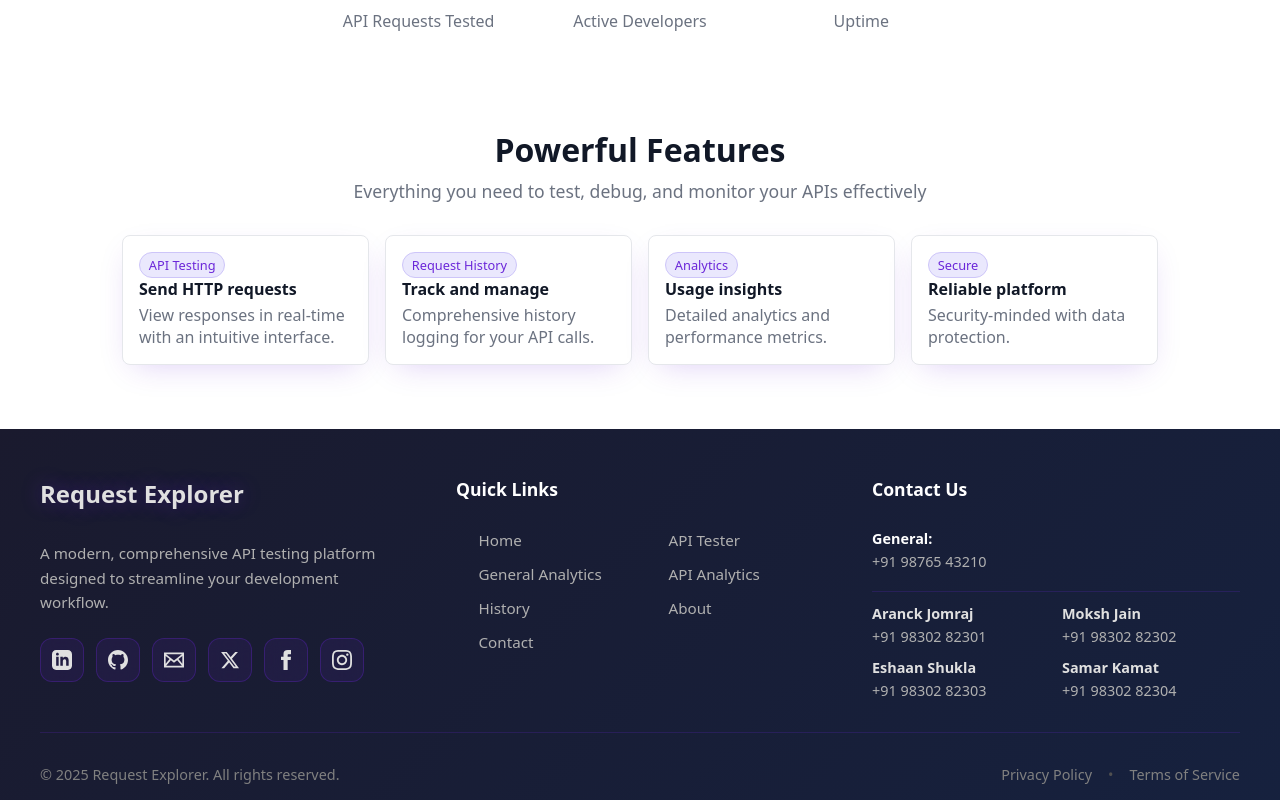
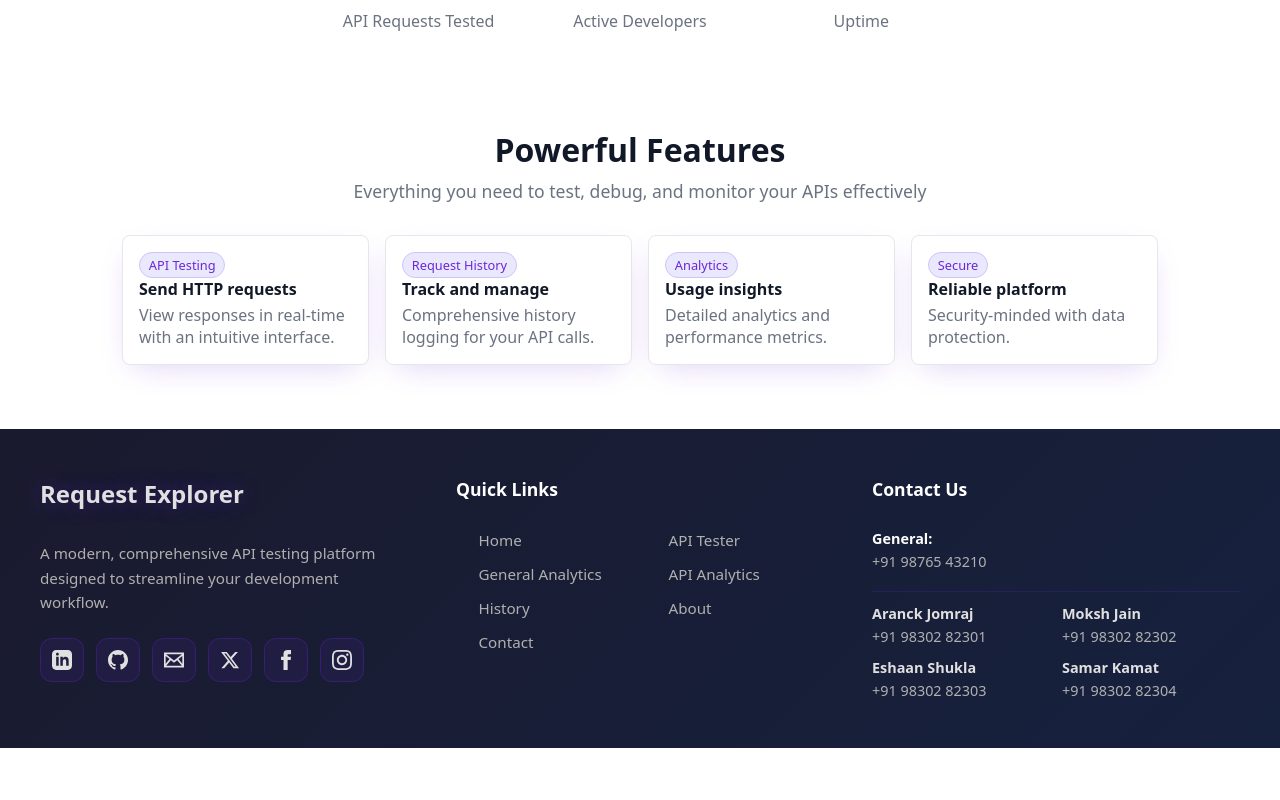
Before and after one commit to Mokshjain131/Postman, an Angular app in the folder Frontend/: page / in a window 1280 px wide. Shown: the part 493-1293 px from the top of the page. After the commit the page ends 1241 px from the top, so only its background shows below. Built offline with nearby package versions, Linux system fonts and the light colour scheme.

Commit message:
one more checkpoint last one before starting backend

```diff
--- a/Frontend/src/app/shared/footer/footer.component.html
+++ b/Frontend/src/app/shared/footer/footer.component.html
@@ -84,14 +84,4 @@
 			</div>
 		</div>
 	</div>
-
-	<!-- Bottom Bar -->
-	<div class="footer-bottom">
-		<p>&copy; {{ currentYear }} Request Explorer. All rights reserved.</p>
-		<div class="footer-bottom-links">
-			<a href="#">Privacy Policy</a>
-			<span class="separator">•</span>
-			<a href="#">Terms of Service</a>
-		</div>
-	</div>
 </footer>
```
